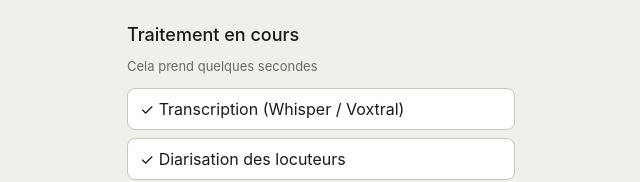
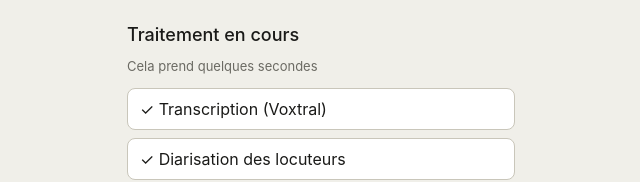
Before and after one commit to BrownGreg/Navi, a Next.js app: page /new/dictaphone/processing in a window 1280 px wide. Shown: the top 182 px of the page, without its empty margins (319-959 px from the left). Built offline with nearby package versions, Linux system fonts and the light colour scheme.

Commit message:
fix: retire la mention "Whisper" (jamais utilise, seul Voxtral transcrit)

```diff
--- a/app/new/dictaphone/processing/page.tsx
+++ b/app/new/dictaphone/processing/page.tsx
@@ -37,7 +37,7 @@ function ProcessingInner() {
       <h1>Traitement en cours</h1>
       <p className="secondary-text" style={{ marginBottom: 14 }}>Cela prend quelques secondes</p>
 
-      <div className="card">✓ Transcription (Whisper / Voxtral)</div>
+      <div className="card">✓ Transcription (Voxtral)</div>
       <div className="card">✓ Diarisation des locuteurs</div>
       <div className="card" style={{ color: crDone ? "inherit" : "var(--text-secondary)" }}>
         {crDone ? "✓" : "⟳"} Generation du compte-rendu
```
